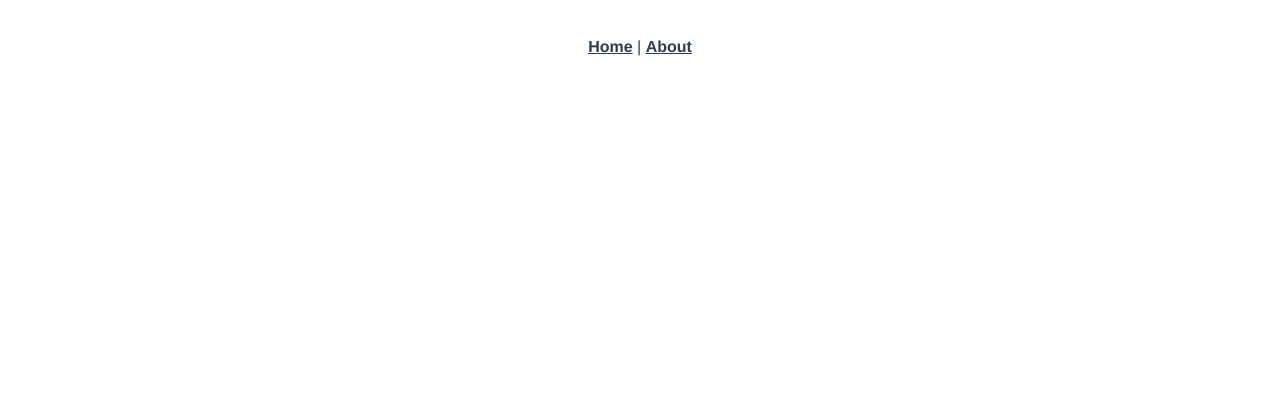
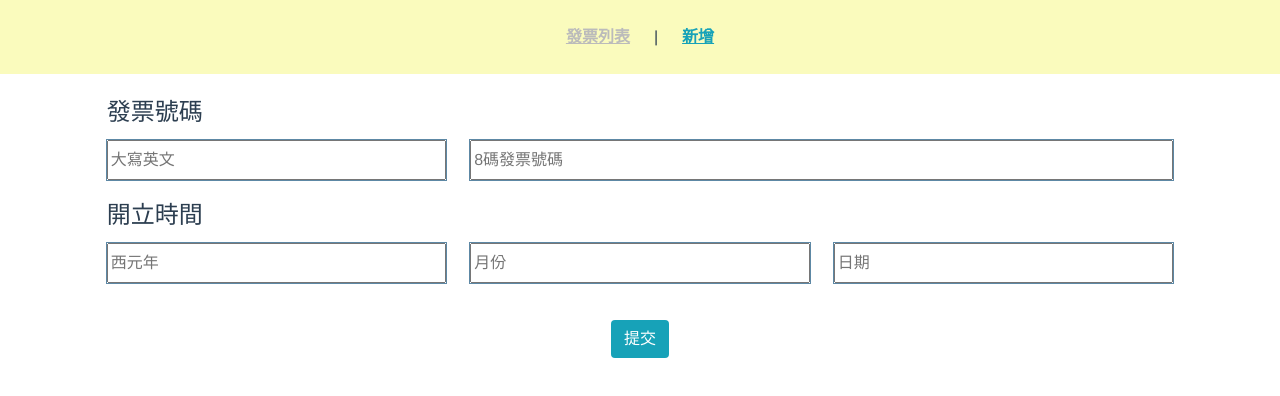
Before and after one commit to weichieh123/Vue-InvoiceApp, a Vue app: page /add in a window 1280 px wide. Before the commit this address had no page. Shown: the top 396 px of the page. Built offline with nearby package versions, Linux system fonts and the light colour scheme.

Commit message:
add all file

```diff
--- /dev/null
+++ b/db.json
@@ -0,0 +1,69 @@
+ {
+  "invoices": [
+    {
+      "id": 8166929,
+      "invNum": "UN14914477",
+      "status": "已確認",
+      "type": 0,
+      "time": "2021-12-31 13:39:33",
+      "amount": 372,
+      "sellerName": "家樂福大安店",
+      "details": [
+        {
+          "description": "即食珍珠",
+          "quantity": 2,
+          "unitPrice": 55,
+          "amount": 110
+        },
+        {
+          "description": "抹布",
+          "quantity": 5,
+          "unitPrice": 20,
+          "amount": 100
+        },
+        {
+          "description": "全脂鮮乳(XL)",
+          "quantity": 1,
+          "unitPrice": 162,
+          "amount": 162
+        }
+      ]
+    },
+    {
+      "id": 5740460,
+      "invNum": "QX79208795",
+      "status": "已確認",
+      "type": 1,
+      "time": "2021-12-20 18:23:10",
+      "amount": 636,
+      "sellerName": "最好吃日式食堂北車門市",
+      "details": [
+        {
+          "description": "【UberEats外送】香菇蔬菜丼",
+          "quantity": 1,
+          "unitPrice": 210,
+          "amount": 210
+        },
+        {
+          "description": "【外帶】鮭魚丼",
+          "quantity": 1,
+          "unitPrice": 570,
+          "amount": 570
+        },
+        {
+          "description": "折扣",
+          "quantity": 1,
+          "unitPrice": -144,
+          "amount": -144
+        }
+      ]
+    },
+    {
+      "id": 6245879,
+      "invNum": "QU69368453",
+      "status": "驗證中",
+      "time": "2021-12-11 00:00:00",
+      "type": 1
+    }
+  ]
+}
--- a/package.json
+++ b/package.json
@@ -8,6 +8,9 @@
     "lint": "vue-cli-service lint"
   },
   "dependencies": {
+    "axios": "^0.24.0",
+    "bootstrap": "^5.1.3",
+    "bootstrap-vue": "^2.21.2",
     "core-js": "^3.6.5",
     "vue": "^3.0.0",
     "vue-router": "^4.0.0-0"
--- a/src/App.vue
+++ b/src/App.vue
@@ -1,30 +1,23 @@
 <template>
-  <div id="nav">
-    <router-link to="/">Home</router-link> |
-    <router-link to="/about">About</router-link>
+  <div id="invoice-app">
+    <div id="nav" class="d-flex justify-content-center">
+      <router-link to="/">發票列表</router-link>
+      <div class="mx-4">|</div>
+      <router-link to="/add">新增</router-link>
+    </div>
+    <div class="mt-4">
+      <router-view />
+    </div>
   </div>
-  <router-view />
 </template>
 
+<script>
+export default {
+  name: 'Invoice-App',
+}
+</script>
+
 <style lang="scss">
-#app {
-  font-family: Avenir, Helvetica, Arial, sans-serif;
-  -webkit-font-smoothing: antialiased;
-  -moz-osx-font-smoothing: grayscale;
-  text-align: center;
-  color: #2c3e50;
-}
-
-#nav {
-  padding: 30px;
-
-  a {
-    font-weight: bold;
-    color: #2c3e50;
-
-    &.router-link-exact-active {
-      color: #42b983;
-    }
-  }
-}
+@import '~bootstrap/scss/bootstrap';
+@import './styles/invoice.scss';
 </style>
--- a/src/router/index.js
+++ b/src/router/index.js
@@ -1,20 +1,20 @@
 import { createRouter, createWebHistory } from 'vue-router'
-import Home from '../views/Home.vue'
+import InvoiceList from '../views/InvoiceList'
 
 const routes = [
   {
     path: '/',
-    name: 'Home',
-    component: Home,
+    name: 'InvoiceList',
+    component: InvoiceList,
   },
   {
-    path: '/about',
-    name: 'About',
+    path: '/add',
+    name: 'AddInvoice',
     // route level code-splitting
     // this generates a separate chunk (about.[hash].js) for this route
     // which is lazy-loaded when the route is visited.
     component: () =>
-      import(/* webpackChunkName: "about" */ '../views/About.vue'),
+      import(/* webpackChunkName: "about" */ '../views/AddInvoice.vue'),
   },
 ]
 
--- /dev/null
+++ b/src/styles/invoice.scss
@@ -0,0 +1,44 @@
+// * {
+//     outline: 1px solid red;
+// }
+
+$mainColor: #17a2b8;
+$mainTextColor: white;
+
+$hightlightColor: rgb(250, 251, 189);
+
+#app {
+    font-family: Avenir, Helvetica, Arial, sans-serif;
+  -webkit-font-smoothing: antialiased;
+  -moz-osx-font-smoothing: grayscale;
+  text-align: center;
+  color: #2c3e50;
+}
+#nav {
+    padding: 25px;
+    background-color: $hightlightColor;
+    a {
+      font-weight: bold;
+      color: #bbb;
+
+      &.router-link-exact-active {
+        color: $mainColor;
+      }
+    }
+  }
+#add-invoive {
+    input {
+        height: 40px;
+        width: 100%;
+        margin: 5px 0;
+        outline: 1px solid rgb(93, 136, 165);
+        color: #666;
+        &:focus-visible {
+            outline: 1px solid rgb(93, 136, 165);
+        }
+    }
+    button {
+        background-color: $mainColor;
+        color: $mainTextColor;
+    }
+}
--- /dev/null
+++ b/src/views/AddInvoice.vue
@@ -0,0 +1,30 @@
+<template>
+  <div id="add-invoive" class="col-10 mx-auto">
+    <div class="row mb-3">
+      <div class="col-12 text-start">
+        <h4>發票號碼</h4>
+      </div>
+      <div class="col-4">
+        <input type="text" placeholder="大寫英文" />
+      </div>
+      <div class="col-8">
+        <input type="text" placeholder="8碼發票號碼" />
+      </div>
+    </div>
+    <div class="row mb-3">
+      <div class="col-12 text-start">
+        <h4>開立時間</h4>
+      </div>
+      <div class="col-4">
+        <input type="text" placeholder="西元年" />
+      </div>
+      <div class="col-4">
+        <input type="text" placeholder="月份" />
+      </div>
+      <div class="col-4">
+        <input type="text" placeholder="日期" />
+      </div>
+    </div>
+    <button type="button" class="btn mt-3">提交</button>
+  </div>
+</template>
--- /dev/null
+++ b/src/views/InvoiceList.vue
@@ -0,0 +1,47 @@
+<template>
+  <div class="container mx-auto">
+    <h4>110年12月</h4>
+    <p>共{{ invoices.length }}張發票，總金額{{ totalPrice }}元</p>
+    <div
+      class="row"
+      v-for="(invoice, index) in invoices"
+      :key="index"
+    >
+      <div class="col-1">載具</div>
+      <div class="col-6">{{ invoice.invNum }}</div>
+      <div class="col-5">{{ invoice.amount }}元</div>
+    </div>
+  </div>
+</template>
+
+<script>
+import axios from 'axios'
+export default {
+  name: 'InvoiceList',
+  data() {
+    return {
+      invoices: [],
+      }
+  },
+  mounted() {
+    axios
+      .get('http://localhost:3000/invoices/')
+      .then((res) => {
+        this.invoices = res.data
+        console.log(res.data, this.invoices)
+      })
+      .catch((error) => {
+        console.log(error)
+      })
+  },
+  computed: {
+    totalPrice() {
+      let total = 0
+      this.invoices.forEach((item) => {
+        if (item.amount) total += item.amount
+      })
+      return total
+    },
+  },
+}
+</script>
```
Also changed, not shown: .eslintrc.js (added), src/views/InvoiceDetail.vue (added), 1 other file (tests, documents, lock files or other folders).
